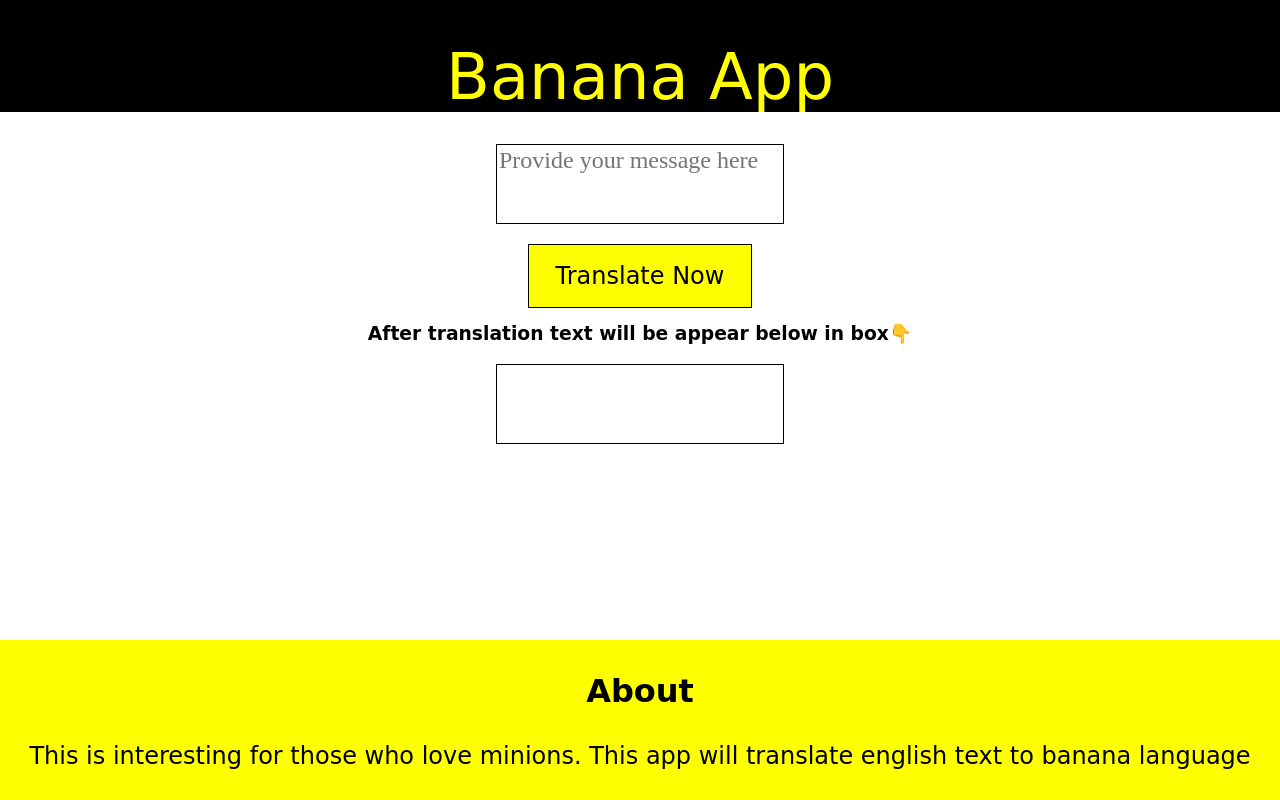
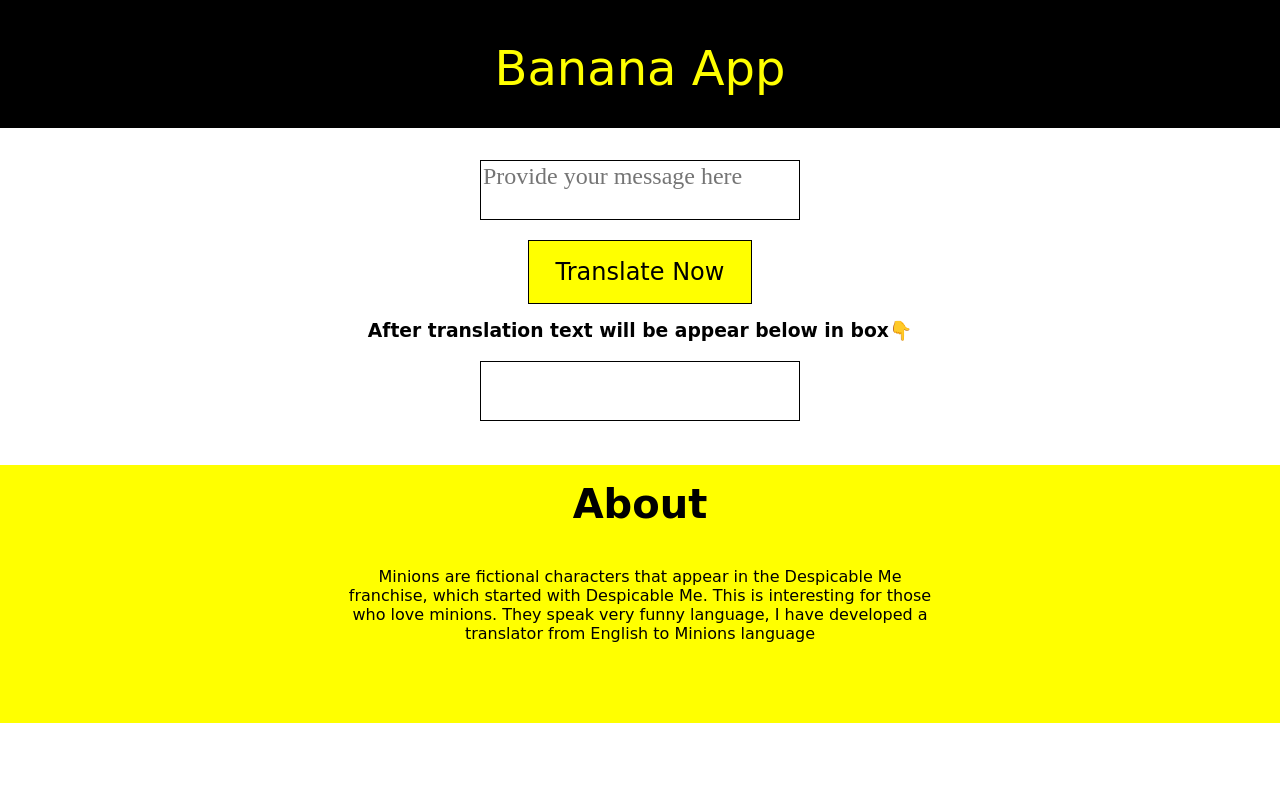
Before and after one commit to meetlukka/banana-app-translator, a plain HTML site: page index.html in a window 1280 px wide. Drawn offline with Linux system fonts and the light colour scheme; a web font is replaced by a local one.

Commit message:
final version commit, removed images

```diff
--- a/index.html
+++ b/index.html
@@ -21,11 +21,11 @@
         </div>
     </nav>
     <section class="main-content">
-        <div class="column">
+        <div class="">
             <div class="main-content-input">
                 <textarea class="input-box" placeholder="Provide your message here"></textarea><br>
                 <button class="btn">Translate Now</button><br>
-                <h3 style="margin-top: 15px;">After translation text will be appear below in box👇</h3>
+                <h3 style="margin-top: 1rem; font-family: 'Sonsie One', cursive;">After translation text will be appear below in box👇</h3>
                 <textarea class="output-box"></textarea><br>
 
             </div>
@@ -33,9 +33,11 @@
     </section>
     <section class="footer-about">
         <div class="footer-about-div">
-            <div class="column">
-                    <h3 style="font-size: 4vh;">About</h3>
-                    <p style="font-size: 3vh;">This is interesting for those who love minions. This app will translate english text to banana language</p>
+
+            <div class="column" style="padding-bottom: 4rem;">
+                    <h3 style="font-size: 5vh;padding-top: 1rem;">About</h3>
+                    <p style="font-size: 2vh; font-family: 'Sonsie One', cursive;" >Minions are fictional characters that appear in the Despicable Me franchise, which started with Despicable Me. This is interesting for those who love minions.
+                        They speak very funny language, I have developed a translator from English to Minions language</p>
             </div>
         </div>
     </section>
--- a/style.css
+++ b/style.css
@@ -7,33 +7,26 @@ html, body{
     margin:0;
     padding: 0;
     font-family: 'Bilbo', cursive;
+    /* position: fixed;
+    top:0;
+    left:0;
+    right: 0;
+    bottom: 0;*/
 }
-.nav-bar{
+.nav-bar-section{
     width: 100%;
-    height: 7rem;
+    height: 8rem;
     background-color:black;
     text-align: center;
-    justify-content: center;
-    display: flex;
+}
+/* .nav-bar-image{
+    margin-left: 60rem;
+} */
 
-}
-.nav-bar-image{
-    margin-left: 60rem;
-}
-.nav-bar > .nav-bar-text{
-    float: left;
-    margin-top: 2.5rem;
-    /* margin-left: 40%; */
-    font-size: 4rem;
-
+.nav-bar-text{
+    padding: 2.5rem 1rem;
     color: yellow;
-
-
-}
-.nav-bar-text{
-    text-align: center;
-    position: absolute;
-
+    font-size: 3rem;
 }
 .main-content{
     margin: auto;
@@ -43,26 +36,25 @@ html, body{
     text-align: center;
 }
 textarea{
-   width: 18rem;
-   min-height: 5rem;
+   width: 20rem;
+   min-height: 1rem;
    resize: none;
    border: 0.01rem solid black;
    font-family: 'IM Fell English', serif;
    font-size: 1.5rem;
 }
 
-.nav-bar > .minion-image{
+/* .nav-bar > .minion-image{
     height: 40vh;
-    /* margin-left: 0; */
+     margin-left: 0;
     float:right;
 
-}
+} */
 .footer-about{
     width: 100%;
-    height: 10rem;
-    bottom: 0rem;
+    height: 100%;
+
     background-color:yellow;
-    position: absolute;
 }
 .btn{
     width: 14rem;
@@ -79,11 +71,14 @@ textarea{
     transition: 0.2s;
 }
 
-.hanging-minion-img{
+/* .hanging-minion-img{
     margin-top:10rem;
     width: 6rem;
     position: absolute;
-}
+} */
 .column{
     text-align: center;
+    width:100%;
+    margin: auto;
+    max-width: 600px;
 }
```
